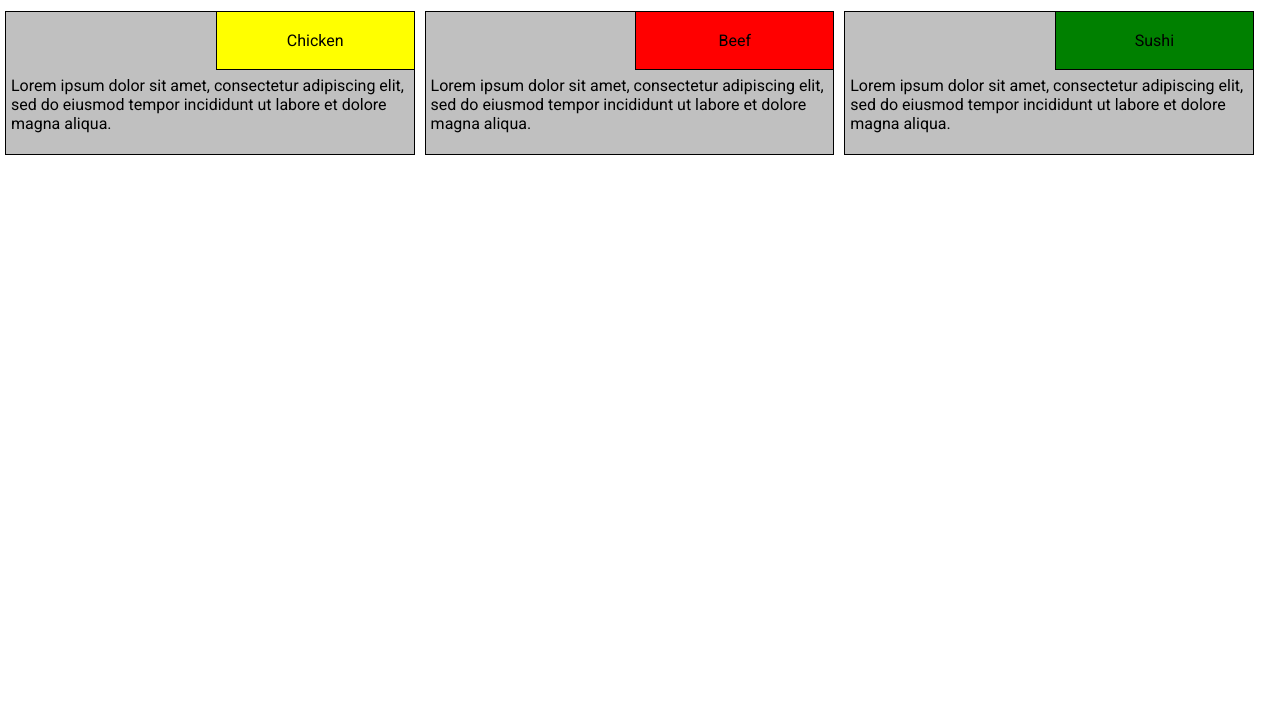
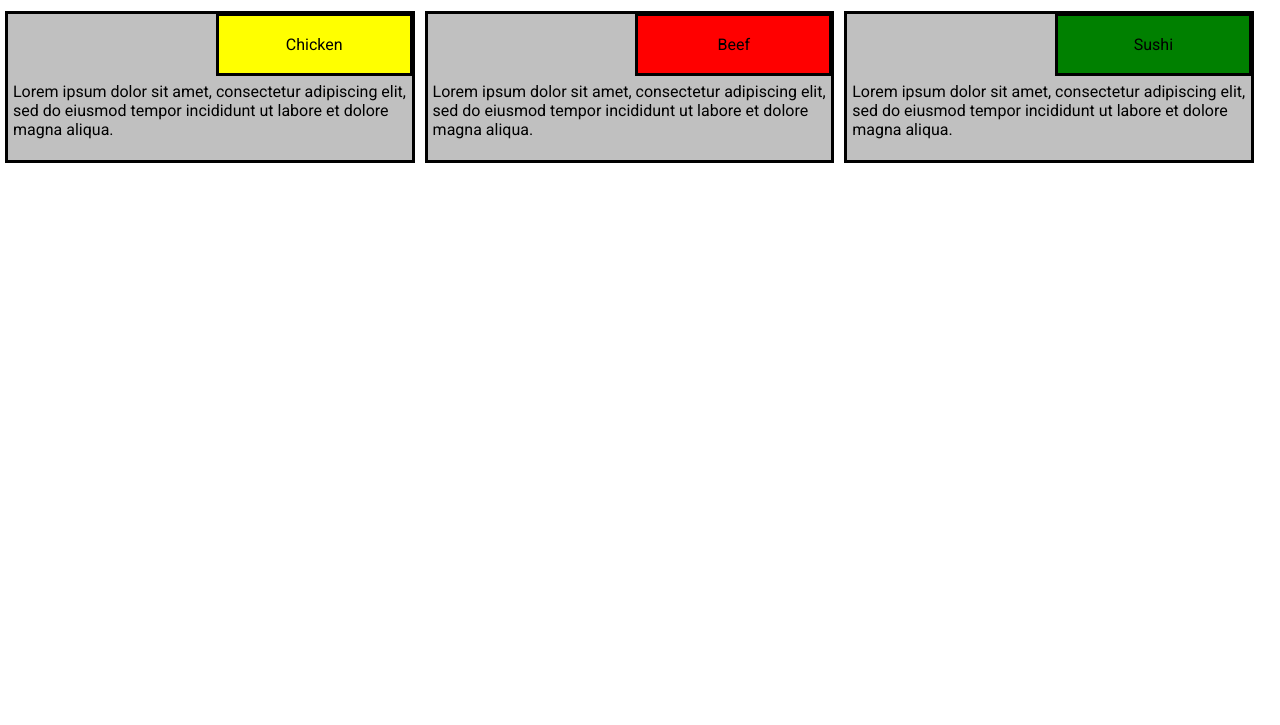
Before and after one commit to Herbie2015/module2-solution, a plain HTML site: page index.html in a window 1280 px wide. Shown: the part 75-800 px from the top of the page. Drawn offline with Linux system fonts and the light colour scheme.

Commit message:
Update styles.css

```diff
--- a/CSS/styles.css
+++ b/CSS/styles.css
@@ -10,7 +10,7 @@ body {
 
 div {
 	width: 32%;
-	border: 1px solid black;
+	border: 3px solid black;
 	float: left;
 	padding: 5px;
 	margin: 5px;
```
